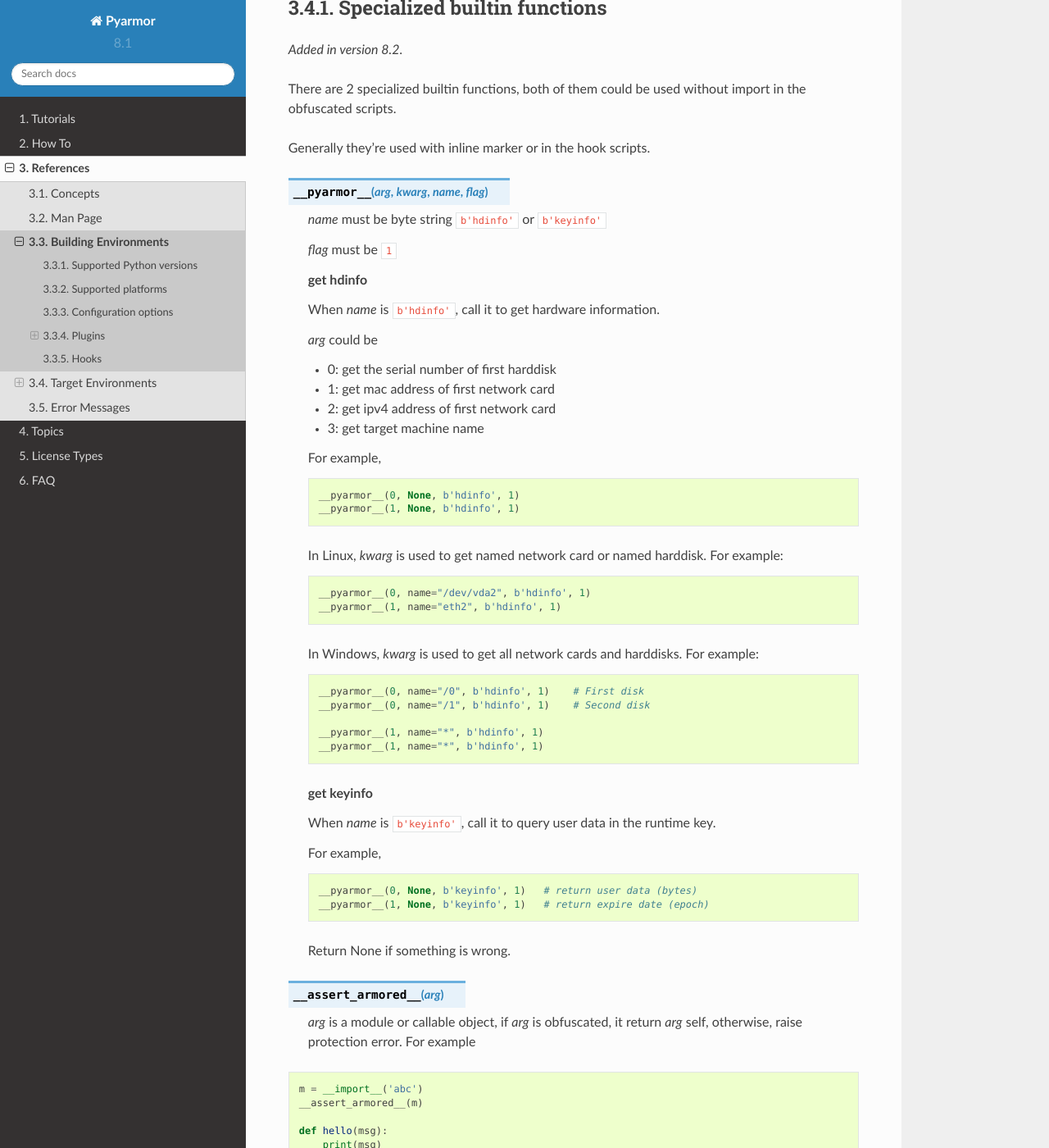
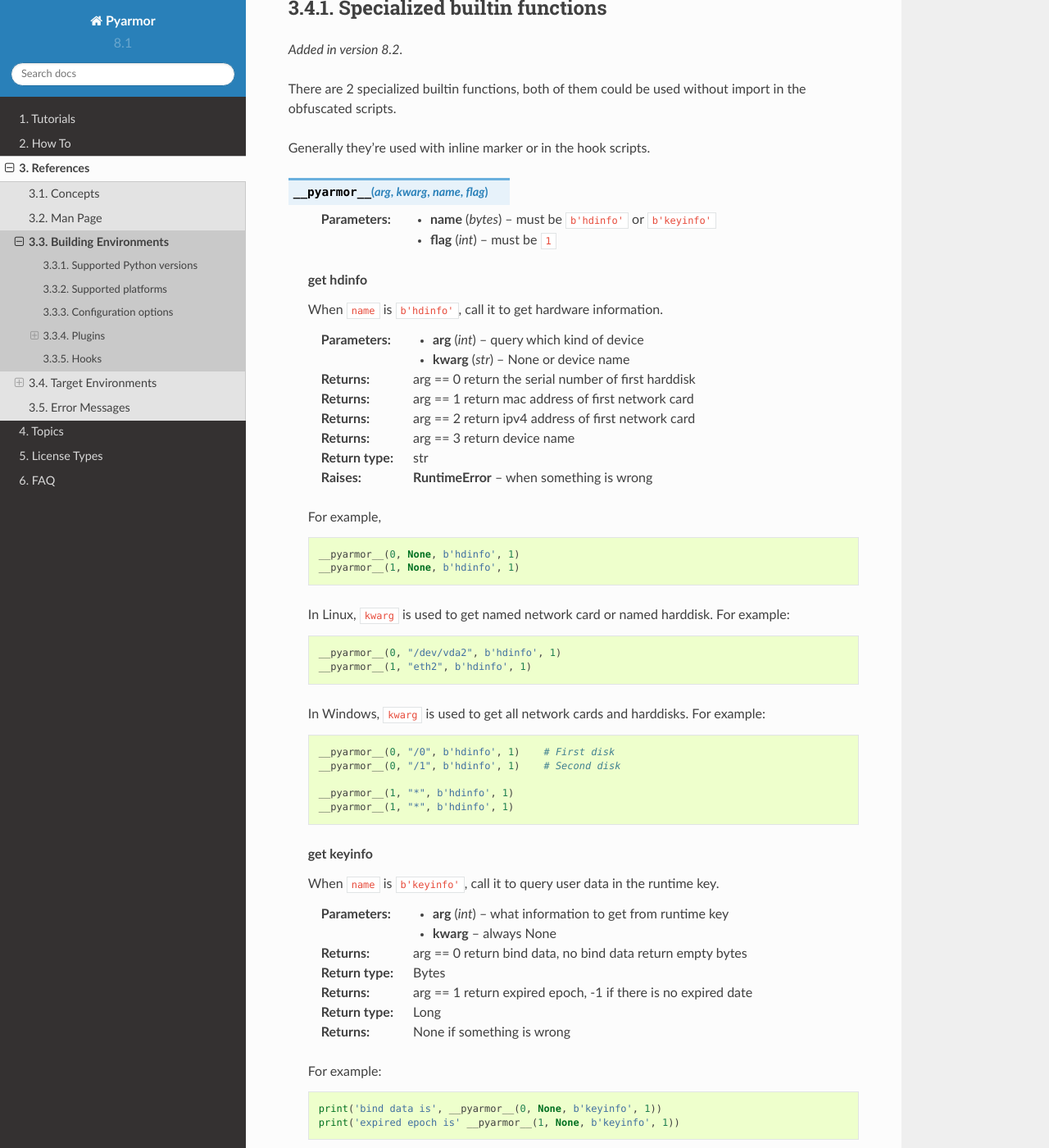
Before and after one commit to dashingsoft/pyarmor, a Sphinx documentation site: the page built from docs/reference/environments.rst, in a window 1280 px wide and 1400 px high, scrolled down 5258 px. Shown: the whole window at 82% size. Built offline with Sphinx 7.4.7 and the Read the Docs theme 2.0.0, drawn with Linux system fonts in a browser that asks for light colours; some of the changed text lies outside the part shown.

Commit message:
Refine doc

```diff
--- a/docs/reference/environments.rst
+++ b/docs/reference/environments.rst
@@ -239,20 +239,21 @@
 
 .. function:: __pyarmor__(arg, kwarg, name, flag)
 
-   `name` must be byte string ``b'hdinfo'`` or ``b'keyinfo'``
-
-   `flag` must be ``1``
+   :param bytes name: must be ``b'hdinfo'`` or ``b'keyinfo'``
+   :param int flag: must be ``1``
 
    **get hdinfo**
 
-   When `name` is ``b'hdinfo'``, call it to get hardware information.
+   When ``name`` is ``b'hdinfo'``, call it to get hardware information.
 
-   `arg` could be
-
-   - 0: get the serial number of first harddisk
-   - 1: get mac address of first network card
-   - 2: get ipv4 address of first network card
-   - 3: get target machine name
+   :param int arg: query which kind of device
+   :param str kwarg: None or device name
+   :return: arg == 0 return the serial number of first harddisk
+   :return: arg == 1 return mac address of first network card
+   :return: arg == 2 return ipv4 address of first network card
+   :return: arg == 3 return device name
+   :rtype: str
+   :raises RuntimeError: when something is wrong
 
    For example,
 
@@ -261,50 +262,59 @@
          __pyarmor__(0, None, b'hdinfo', 1)
          __pyarmor__(1, None, b'hdinfo', 1)
 
-   In Linux, `kwarg` is used to get named network card or named harddisk. For example:
+   In Linux, ``kwarg`` is used to get named network card or named harddisk. For example:
 
    .. code-block:: python
 
-         __pyarmor__(0, name="/dev/vda2", b'hdinfo', 1)
-         __pyarmor__(1, name="eth2", b'hdinfo', 1)
+         __pyarmor__(0, "/dev/vda2", b'hdinfo', 1)
+         __pyarmor__(1, "eth2", b'hdinfo', 1)
 
-   In Windows, `kwarg` is used to get all network cards and harddisks. For example:
+   In Windows, ``kwarg`` is used to get all network cards and harddisks. For example:
 
    .. code-block:: python
 
-         __pyarmor__(0, name="/0", b'hdinfo', 1)    # First disk
-         __pyarmor__(0, name="/1", b'hdinfo', 1)    # Second disk
+         __pyarmor__(0, "/0", b'hdinfo', 1)    # First disk
+         __pyarmor__(0, "/1", b'hdinfo', 1)    # Second disk
 
-         __pyarmor__(1, name="*", b'hdinfo', 1)
-         __pyarmor__(1, name="*", b'hdinfo', 1)
+         __pyarmor__(1, "*", b'hdinfo', 1)
+         __pyarmor__(1, "*", b'hdinfo', 1)
 
 
    **get keyinfo**
 
-   When `name` is ``b'keyinfo'``, call it to query user data in the runtime key.
+   When ``name`` is ``b'keyinfo'``, call it to query user data in the runtime key.
 
-   For example,
+   :param int arg: what information to get from runtime key
+   :param kwarg: always None
+   :return: arg == 0 return bind data, no bind data return empty bytes
+   :rtype: Bytes
+   :return: arg == 1 return expired epoch, -1 if there is no expired date
+   :rtype: Long
+   :return: None if something is wrong
+
+   For example:
 
    .. code-block:: python
 
-         __pyarmor__(0, None, b'keyinfo', 1)   # return user data (bytes)
-         __pyarmor__(1, None, b'keyinfo', 1)   # return expire date (epoch)
-
-   Return None if something is wrong.
+         print('bind data is', __pyarmor__(0, None, b'keyinfo', 1))
+         print('expired epoch is' __pyarmor__(1, None, b'keyinfo', 1))
 
 .. function:: __assert_armored__(arg)
 
-   `arg` is a module or callable object, if `arg` is obfuscated, it return `arg` self, otherwise, raise protection error. For example
+   :param object arg:  arg is a module or callable object
+   :returns: return ``arg`` self if ``arg`` is obfuscated, otherwise, raise protection error.
 
-.. code-block:: python
+   For example
 
-    m = __import__('abc')
-    __assert_armored__(m)
+   .. code-block:: python
 
-    def hello(msg):
-        print(msg)
+       m = __import__('abc')
+       __assert_armored__(m)
 
-    __assert_armored__(hello)
-    hello('abc')
+       def hello(msg):
+           print(msg)
+
+       __assert_armored__(hello)
+       hello('abc')
 
 .. include:: ../_common_definitions.txt
```
